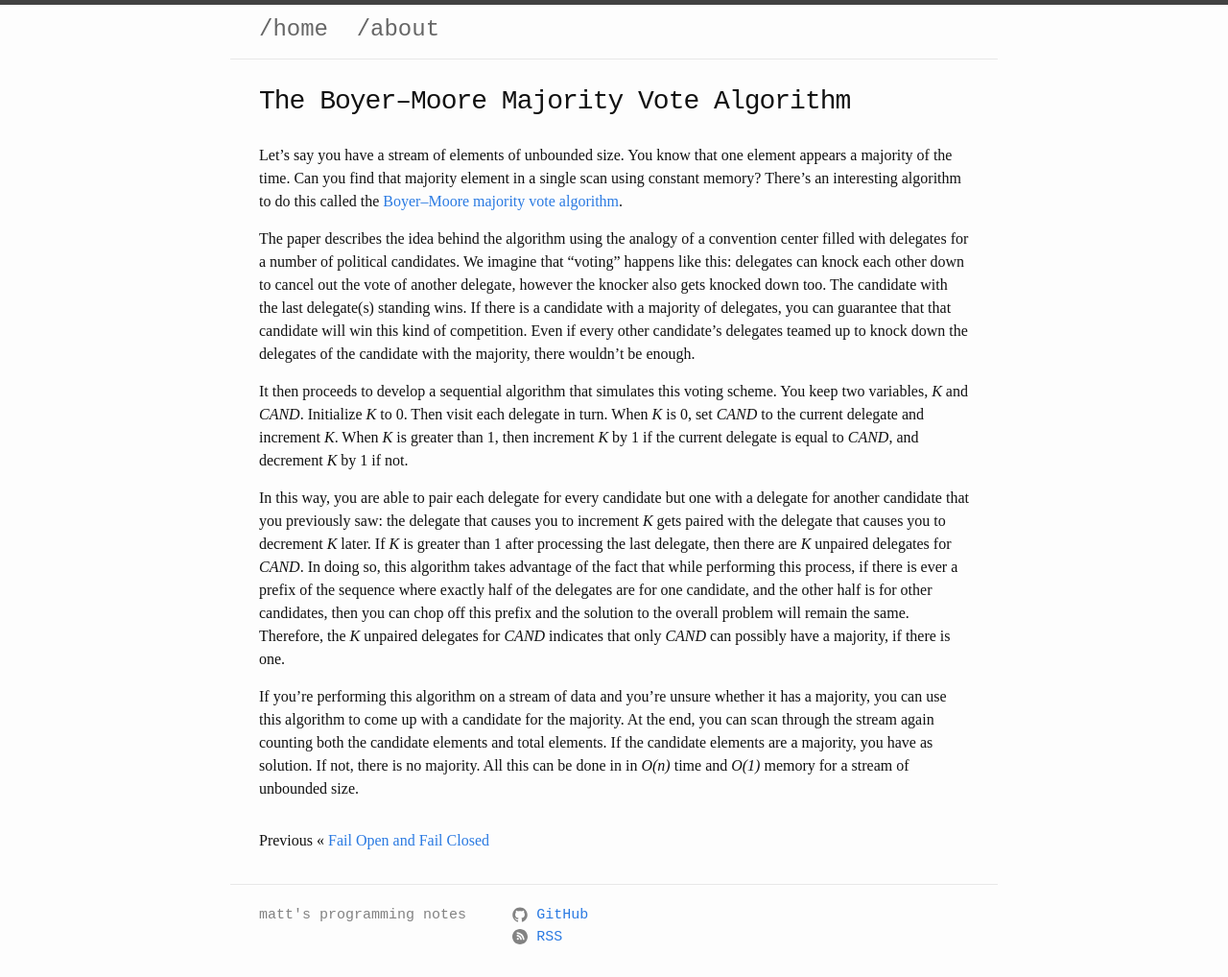
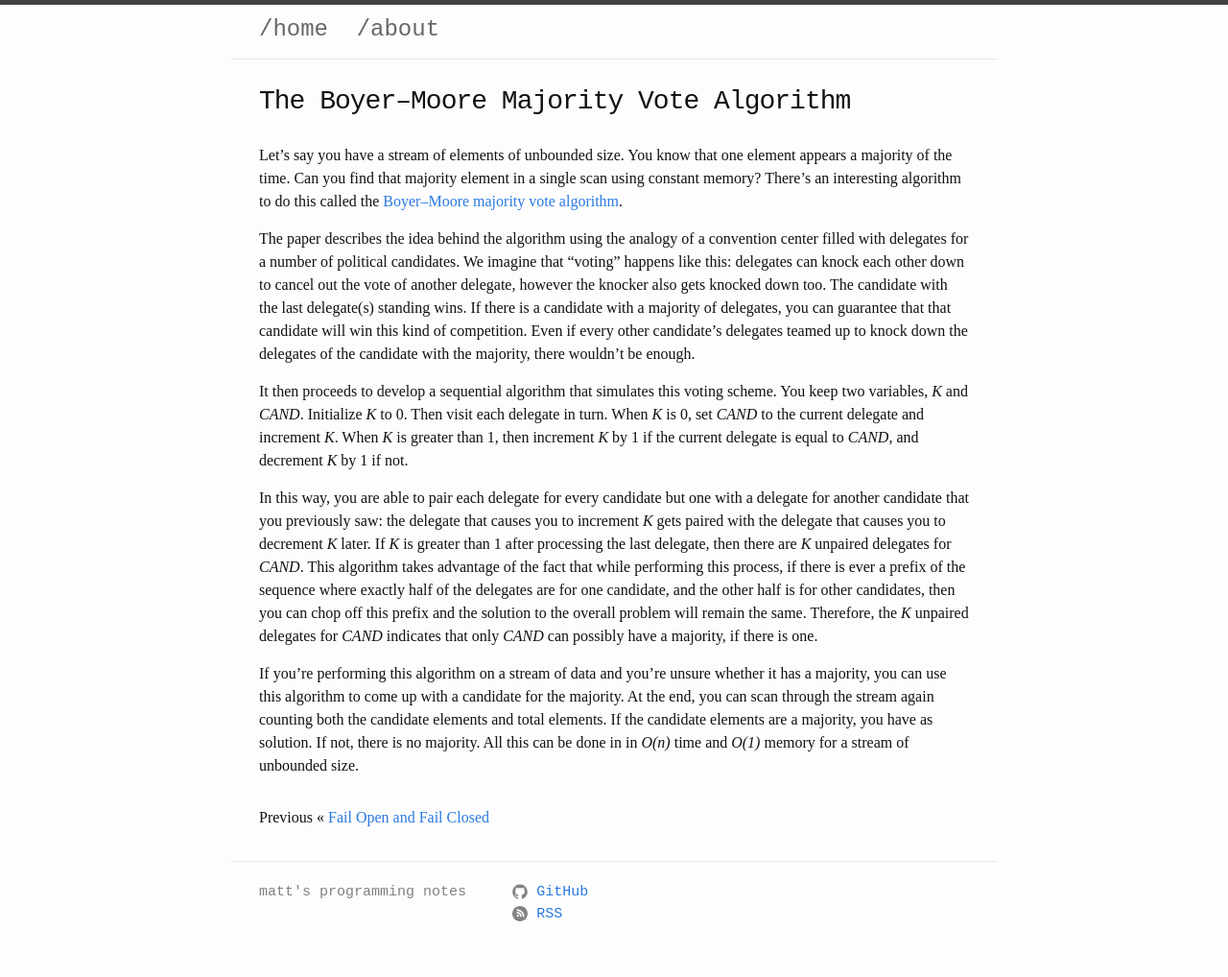
Before and after one commit to mattsteadman/mattsteadman.github.io, a Jekyll site: the page built from _posts/2023-12-05-majority-vote.md, in a window 1280 px wide. Shown: the whole page at 96% size. Built offline with Jekyll 4.4.1, drawn with Linux system fonts in a browser that asks for light colours; after the commit the page ends 994 px from its top, so only the background shows below that.

Commit message:
Phrasing

```diff
--- a/_posts/2023-12-05-majority-vote.md
+++ b/_posts/2023-12-05-majority-vote.md
@@ -13,6 +13,6 @@
 
 It then proceeds to develop a sequential algorithm that simulates this voting scheme. You keep two variables, *K* and *CAND*. Initialize *K* to 0. Then visit each delegate in turn. When *K* is 0, set *CAND* to the current delegate and increment *K*. When *K* is greater than 1, then increment *K* by 1 if the current delegate is equal to *CAND*, and decrement *K* by 1 if not.
 
-In this way, you are able to pair each delegate for every candidate but one with a delegate for another candidate that you previously saw: the delegate that causes you to increment *K* gets paired with the delegate that causes you to decrement *K* later. If *K* is greater than 1 after processing the last delegate, then there are *K* unpaired delegates for *CAND*. In doing so, this algorithm takes advantage of the fact that while performing this process, if there is ever a prefix of the sequence where exactly half of the delegates are for one candidate, and the other half is for other candidates, then you can chop off this prefix and the solution to the overall problem will remain the same. Therefore, the *K* unpaired delegates for *CAND* indicates that only *CAND* can possibly have a majority, if there is one.
+In this way, you are able to pair each delegate for every candidate but one with a delegate for another candidate that you previously saw: the delegate that causes you to increment *K* gets paired with the delegate that causes you to decrement *K* later. If *K* is greater than 1 after processing the last delegate, then there are *K* unpaired delegates for *CAND*. This algorithm takes advantage of the fact that while performing this process, if there is ever a prefix of the sequence where exactly half of the delegates are for one candidate, and the other half is for other candidates, then you can chop off this prefix and the solution to the overall problem will remain the same. Therefore, the *K* unpaired delegates for *CAND* indicates that only *CAND* can possibly have a majority, if there is one.
 
 If you're performing this algorithm on a stream of data and you're unsure whether it has a majority, you can use this algorithm to come up with a candidate for the majority. At the end, you can scan through the stream again counting both the candidate elements and total elements. If the candidate elements are a majority, you have as solution. If not, there is no majority. All this can be done in in *O(n)* time and *O(1)* memory for a stream of unbounded size.
```
